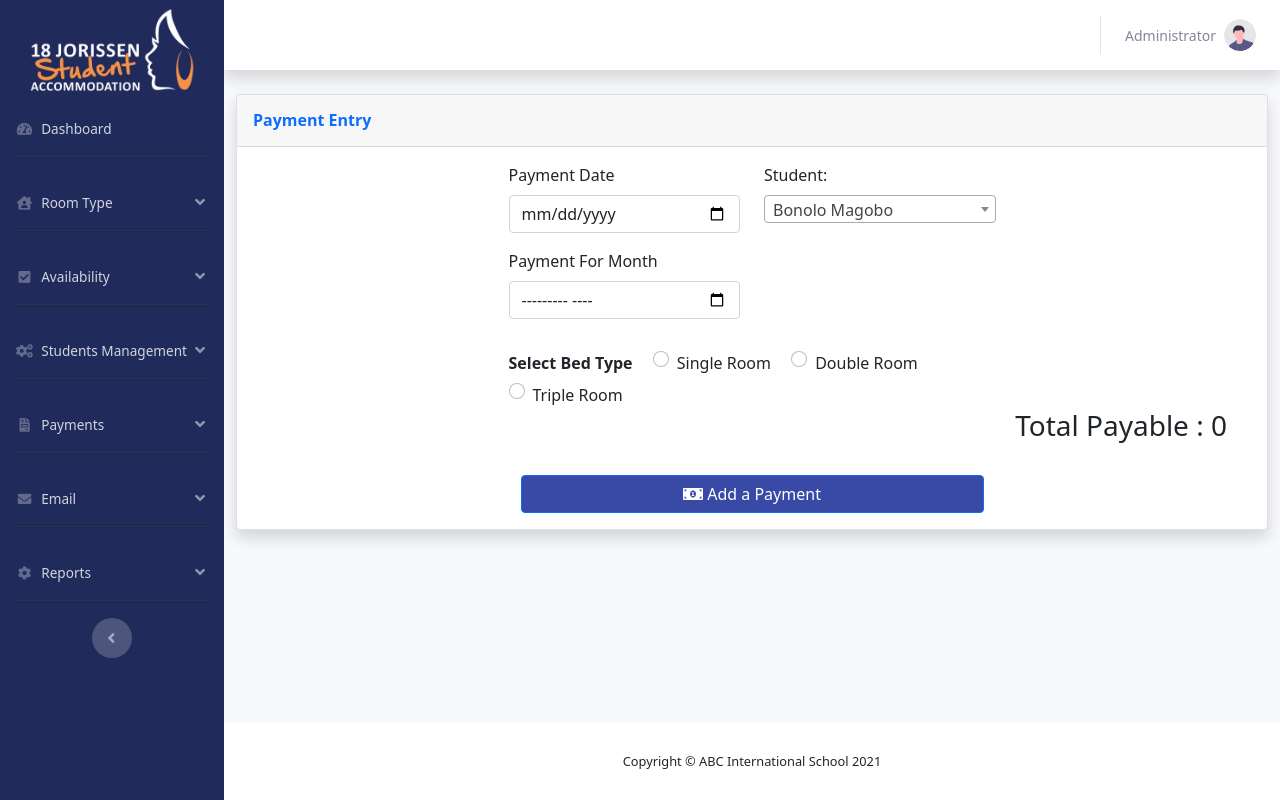
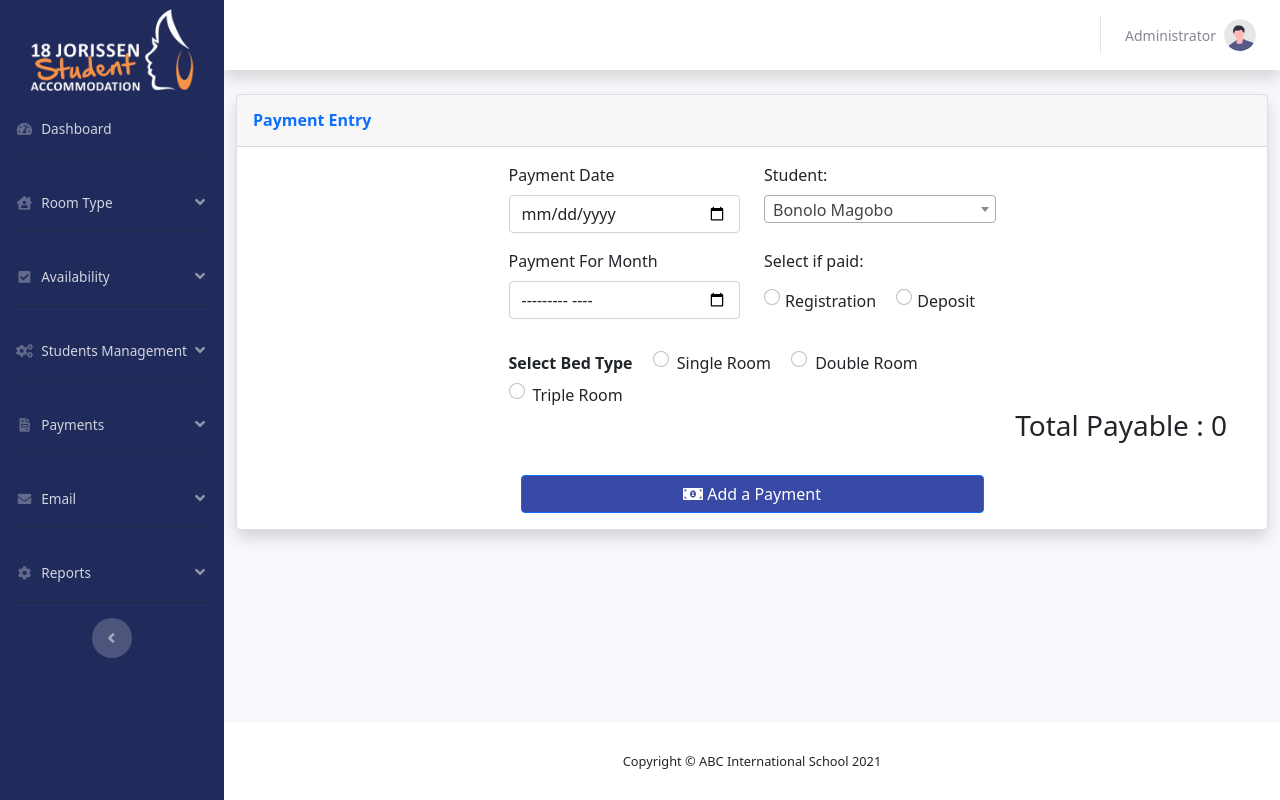
Before and after one commit to KashifWebDev/18J, a PHP site: page /18J/admin_enter_payment.php in a window 1280 px wide. Run offline with PHP 8.4, Linux system fonts and the light colour scheme; data comes from the database, SQL or seed files in the repository; some libraries are stand-ins or nearby versions.

Commit message:
AfterReConsolation

```diff
--- a/admin_enter_payment.php
+++ b/admin_enter_payment.php
@@ -94,6 +94,19 @@ require 'parts/head.php';
                                                     <input id="first" type="month" name="startDate" class="form-control" onchange="roomTypeFunc()" required>
                                                 </div>
                                             </div>
+                                            <div class="col-md-6">
+                                                <p>Select if paid:</label>
+                                                <div class="form-check-inline">
+                                                    <label class="form-check-label">
+                                                        <input type="radio" class="form-check-input" name="topups" value="reg">Registration
+                                                    </label>
+                                                </div>
+                                                <div class="form-check-inline">
+                                                    <label class="form-check-label">
+                                                        <input type="radio" class="form-check-input" name="topups" value="dep">Deposit
+                                                    </label>
+                                                </div>
+                                            </div>
                                         </div>
                                         <div class="row">
                                             <div class="col-md-12 mt-3">
@@ -145,12 +158,17 @@ require 'parts/head.php';
                         $totalAmountToPay = $_POST["totalAmountToPay"];
                         $roomType = $_POST["roomType"];
                         $days = $_POST["days"];
+                        $topups = $_POST["topups"];
+                        $reg = isset($_POST["topups"]) && $_POST["topups"]=="reg" ? 1 : 0;
+                        $dep = isset($_POST["topups"]) && $_POST["topups"]=="dep" ? 1 : 0;
 
                         date_default_timezone_set('Africa/Johannesburg');
                         $timestamp =  date('Y-m-d H:i:s', time());
 
-                        $sql = "INSERT INTO invoice (userID, paymentDate, startDate, roomType, totalAmount, totalDays, date_time)
-                                VALUES ($userID, '$paymentDate', '$startDate', '$roomType', '$totalAmountToPay', '$days', '$timestamp')";
+                        $sql = "INSERT INTO invoice (userID, paymentDate, startDate, roomType,
+                                                    totalAmount, totalDays, date_time, reg, dep)
+                                VALUES ($userID, '$paymentDate', '$startDate', '$roomType',
+                                        '$totalAmountToPay','$days', '$timestamp', '$reg', '$dep')";
 
 //                        echo $sql; exit(); die();
 
```
Also changed, not shown: admin_print_invoice.php (+13 -1 lines), getInvoiceHtml.php (+14 -0 lines).
